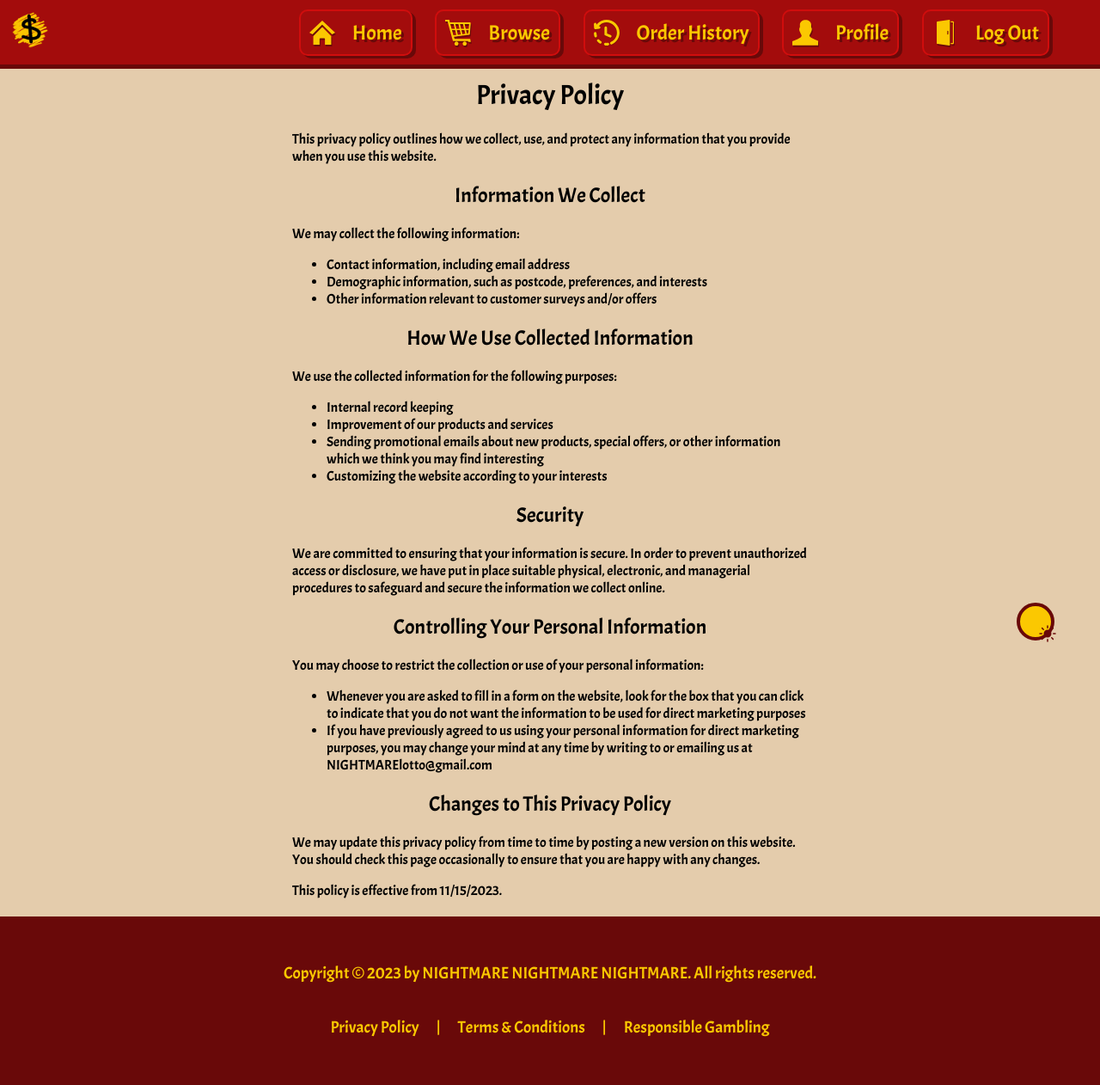
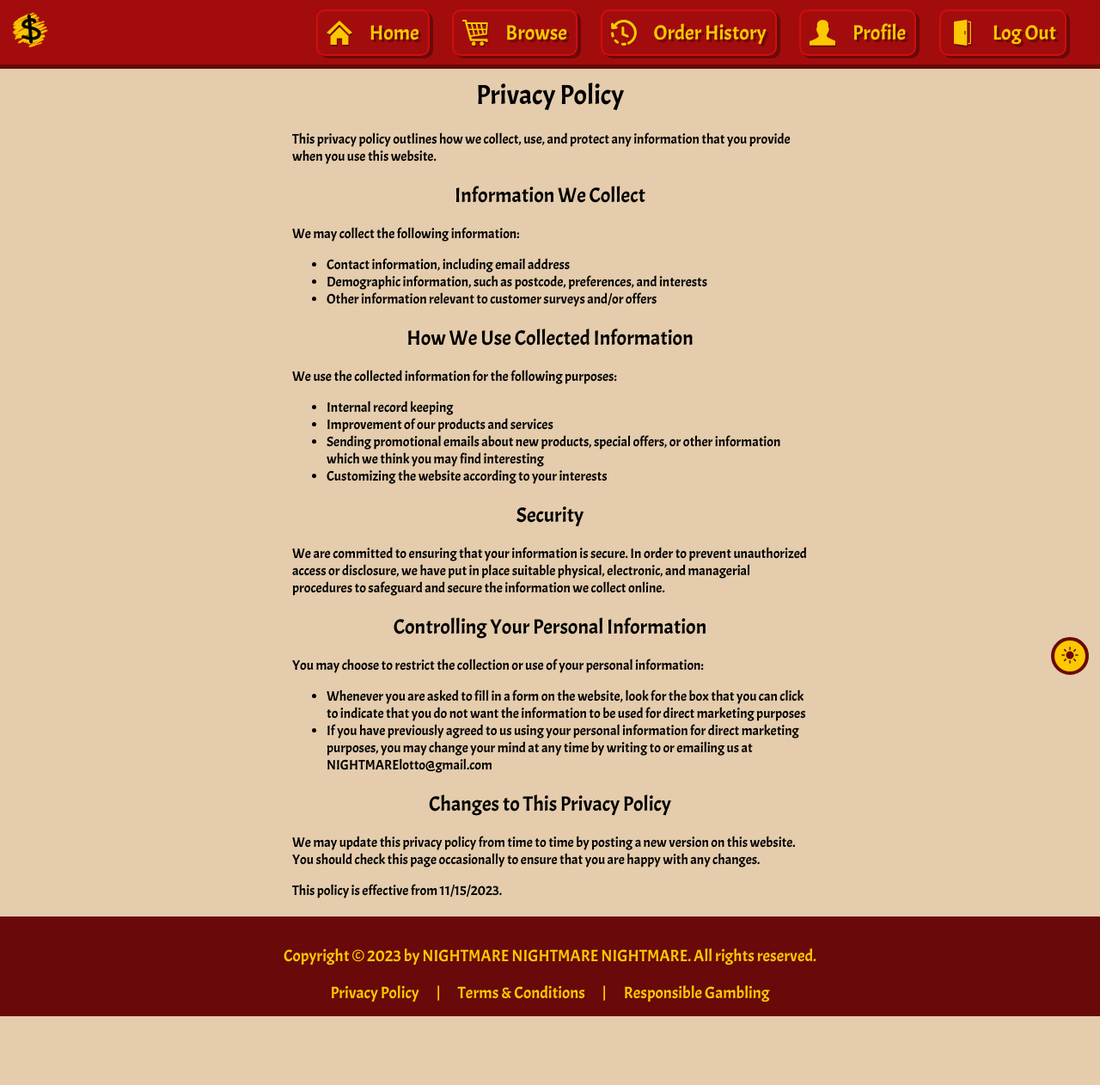
Before and after one commit to Gowtham1Moorthy/python-fullstack, a Django app: page /privacy/ in a window 1280 px wide. Shown: the whole page at 86% size. After the commit the page ends 1182 px from the top, so only its background shows below. Run offline with Django 4.2, Linux system fonts and the light colour scheme.

Commit message:
style privacy change

```diff
--- a/LPSApp/static/css/privacy.css
+++ b/LPSApp/static/css/privacy.css
@@ -1,8 +1,6 @@
-div {
+
+#content-container {
     font-family: Arial, sans-serif;
-    margin: 20px;
-}
-#content-container {
     text-align: left;
     max-width: 600px;
     margin: 0 auto; /* Center the container horizontally */
```
